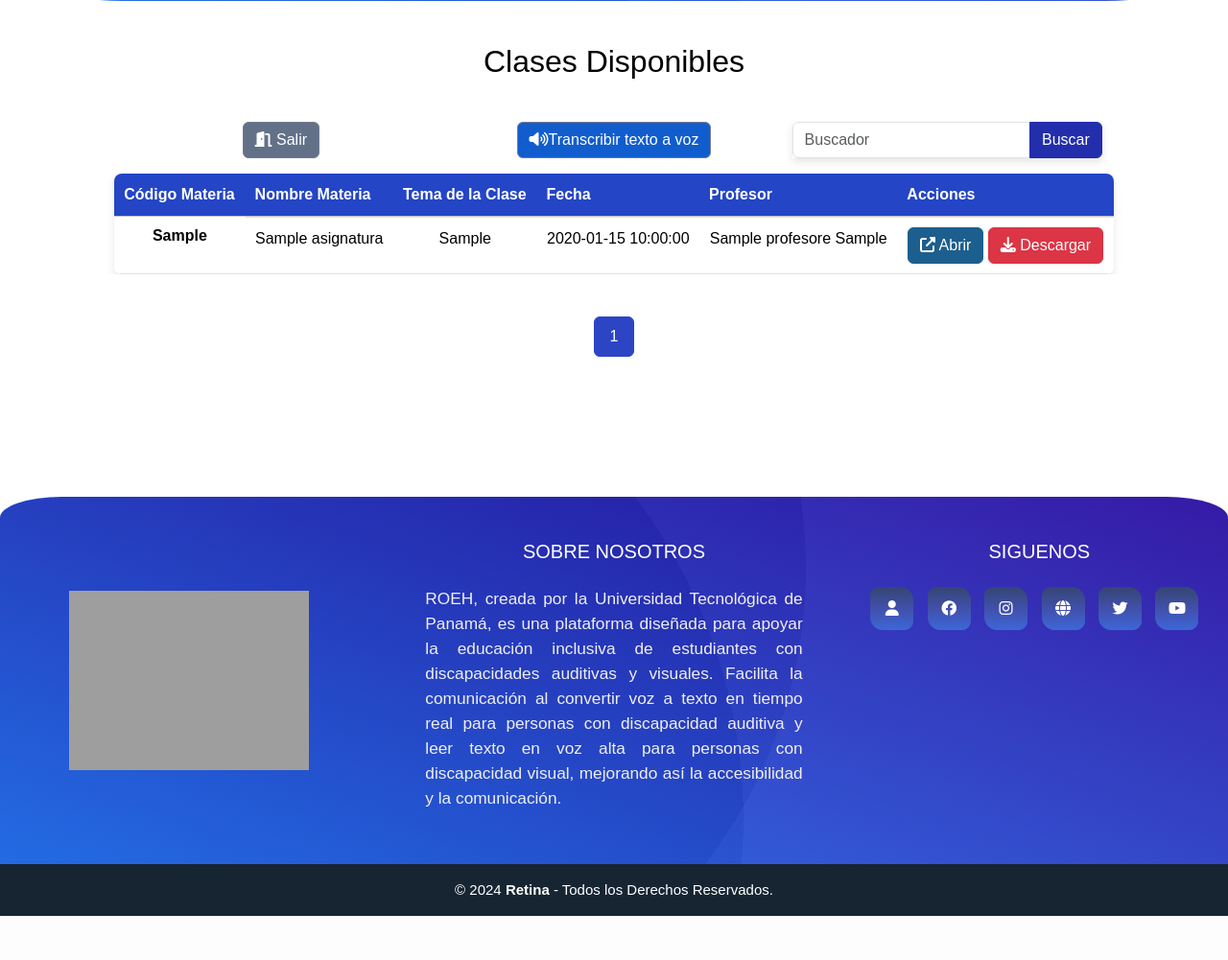
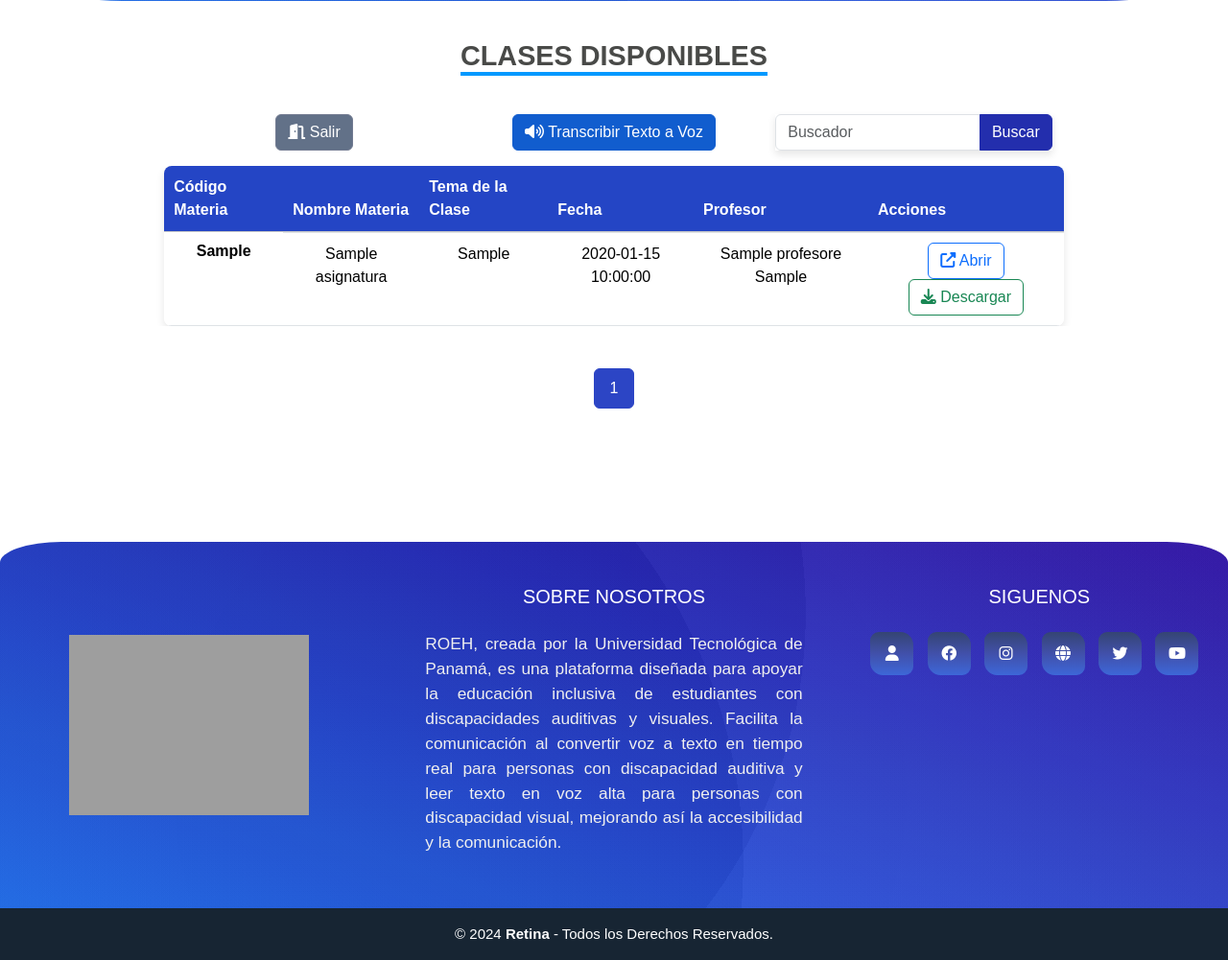
Before and after one commit to AngelaYermey/RegistrosBD, a PHP site: page /estudiantes/tablaClases.php in a window 1280 px wide. Shown: the part 484-1485 px from the top of the page at 96% size. Before the commit the page ends 1439 px from the top, so only its background shows below. Run offline with PHP 8.4, Linux system fonts and the light colour scheme; the visitor is signed in with stand-in values (Sample User, id 1); tables that the repository leaves empty or names only in its code hold one stand-in row (values such as "Sample post"); some libraries are stand-ins or nearby versions; grey boxes are pictures that could not be loaded.

Commit message:
arreglos faltantes 5% mas que ayer

```diff
--- a/administrador/estudiante/tablaEstudiante.php
+++ b/administrador/estudiante/tablaEstudiante.php
@@ -15,7 +15,7 @@ if ($validar == null || $validar == '') {
 <head>
     <meta charset="UTF-8">
     <meta name="viewport" content="width=device-width, initial-scale=1.0">
-    <title>Tabla Estudiantes</title>
+    <title>ROEH: Tabla Estudiantes</title>
     <link href="https://cdn.jsdelivr.net/npm/bootstrap@5.3.3/dist/css/bootstrap.min.css" rel="stylesheet">
     <link rel="stylesheet" href="../../css/tabla.css">
     <script src="https://kit.fontawesome.com/5ef4b61a8f.js" crossorigin="anonymous"></script>
--- a/css/tabla.css
+++ b/css/tabla.css
@@ -107,12 +107,13 @@
 .btn-secondary2{
   color: #fff;
   background-color: #115dce; /* Color #3423ad para el botón Volver */
-  border-color: #727b91;
+  border-color: #115dce;
 }
 
 .btn-secondary2:hover {
-  background-color: #567de4; /* Color #2c45c5 en hover para el botón Volver */
-  border-color: #567de4;
+  background-color: #2973e2; /* Color #2c45c5 en hover para el botón Volver */
+  border-color: #1969e2;
+  color: #fff;
 }
 
 /* Botón Agregar */
--- a/estudiantes/tablaClases.php
+++ b/estudiantes/tablaClases.php
@@ -21,7 +21,7 @@ $inicio = ($pagina > 1) ? ($pagina * $limite) - $limite : 0; // Índice de inici
 <head>
     <meta charset="UTF-8">
     <meta name="viewport" content="width=device-width, initial-scale=1.0">
-    <title>Clases</title>
+    <title>ROEH: Clases Disponibles</title>
     <link href="https://cdn.jsdelivr.net/npm/bootstrap@5.3.3/dist/css/bootstrap.min.css" rel="stylesheet">
     <link rel="shortcut icon" href="../img/iconoRetinanuevo.png" type="image/x-icon">
     <script src="https://kit.fontawesome.com/5ef4b61a8f.js" crossorigin="anonymous"></script>
@@ -38,7 +38,8 @@ $inicio = ($pagina > 1) ? ($pagina * $limite) - $limite : 0; // Índice de inici
     </header>
     <div class="holy-grail-body">
         <section class="holy-grail-content">
-            <h2 class="text-center p-4 botonInfo">Clases Disponibles</h2>
+        <div class="container">
+            <h2 class="titulo">Clases Disponibles</h2>
 
             <div class="containerTabla">
 
@@ -49,7 +50,7 @@ $inicio = ($pagina > 1) ? ($pagina * $limite) - $limite : 0; // Índice de inici
                                 <a href="../sesion/cerrar.php" class="btn btn-secondary"><i class="fa-solid fa-door-open"></i> Salir</a>
                             </div>
                             <div class="col">
-                                <a href="../estudiantes/lecturaEstu.php" class="btn btn-secondary2"><i class="fa-solid fa-volume-high"></i>Transcribir texto a voz</a>
+                                <a href="../estudiantes/lecturaEstu.php" class="btn btn-secondary2"><i class="fa-solid fa-volume-high"></i> Transcribir Texto a Voz</a>
                             </div>
                             <div class="col">
                                 <div class="input-group">
@@ -165,8 +166,8 @@ $inicio = ($pagina > 1) ? ($pagina * $limite) - $limite : 0; // Índice de inici
                                                 <?php echo $datos->apellido_profesor; ?>
                                             </td>
                                             <td>
-                                                <a href="verClase.php?clase=<?= $datos->codigo_asignatura ?>" class="btn btn-success"><i class="fa-solid fa-up-right-from-square"></i> Abrir</a>
-                                                <a href="descargarClase.php?clase=<?= $datos->codigo_asignatura ?>" class="btn btn-danger"><i class="fa-solid fa-download"></i> Descargar</a>
+                                                <a href="verClase.php?clase=<?= $datos->codigo_asignatura ?>" class="btn btn-outline-primary"><i class="fa-solid fa-up-right-from-square"></i> Abrir</a>
+                                                <a href="descargarClase.php?clase=<?= $datos->codigo_asignatura ?>" class="btn btn-outline-success"><i class="fa-solid fa-download"></i> Descargar</a>
                                             </td>
                                         </tr>
                                     <?php endwhile; ?>
@@ -202,6 +203,7 @@ $inicio = ($pagina > 1) ? ($pagina * $limite) - $limite : 0; // Índice de inici
                         <?php endif; ?>
                     </ul>
                 </nav>
+                </div>
             </div>
         </section>
     </div>
```
